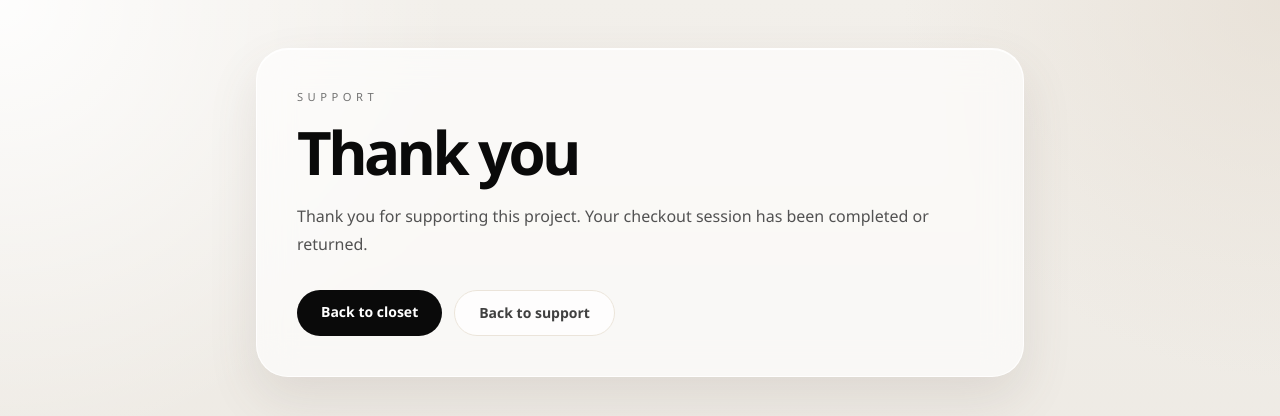
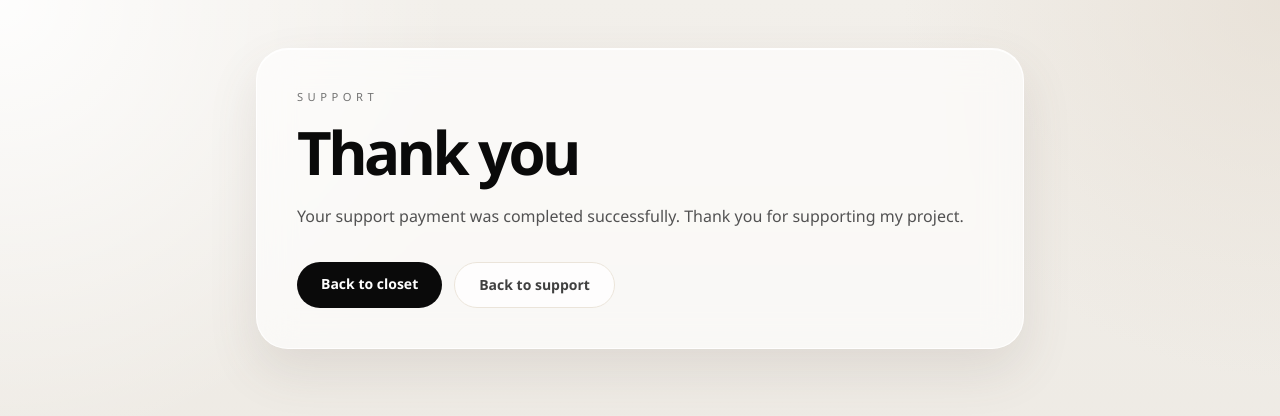
Before and after one commit to preciousiajilore/closet-giveaway, a Next.js app: page /support/return in a window 1280 px wide. Shown: the top 416 px of the page. Built offline with nearby package versions, Linux system fonts and the light colour scheme.

Commit message:
Edit the return page for the support component

```diff
--- a/app/support/return/page.tsx
+++ b/app/support/return/page.tsx
@@ -12,8 +12,7 @@ export default function SupportReturnPage() {
           </h1>
 
           <p className="mt-5 text-sm leading-7 text-neutral-600 sm:text-base">
-            Thank you for supporting this project. Your checkout session has
-            been completed or returned.
+            Your support payment was completed successfully. Thank you for supporting my project.
           </p>
 
           <div className="mt-8 flex flex-col gap-3 sm:flex-row">
```
